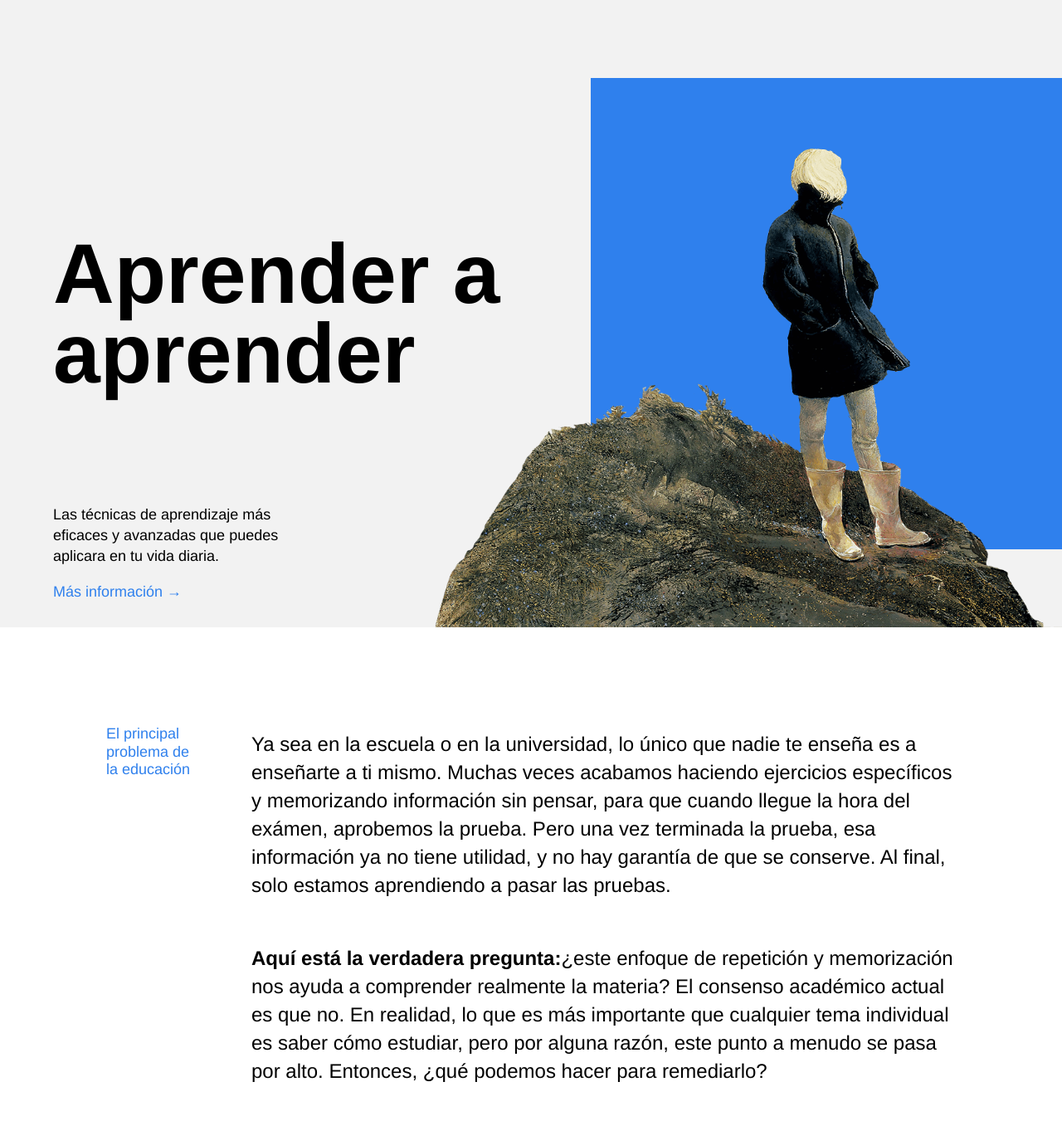
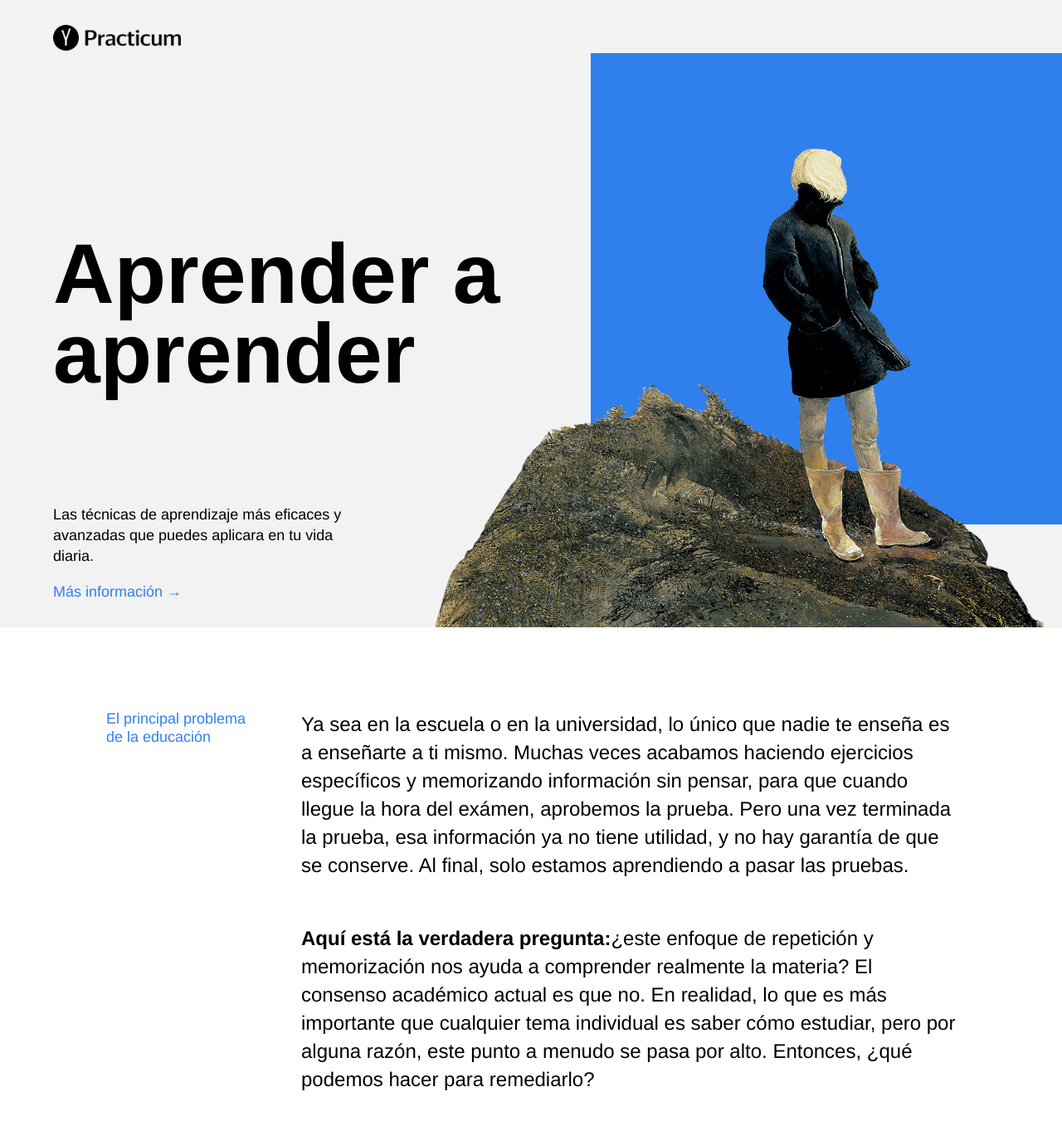
Before and after one commit to steven-villalba/web_project_1_es, a plain HTML site: page index.html in a window 1280 px wide. Shown: the top 1351 px of the page at 83% size. Drawn offline with Linux system fonts and the light colour scheme.

Commit message:
corregido 3

```diff
--- a/styles/style.css
+++ b/styles/style.css
@@ -39,8 +39,7 @@
 }
 .logo {
   width: 154px;
-  height: 31px;
-  padding: 30px 64px;
+  margin: 30px 64px;
 }
 .logo_place_header {
   position: absolute;
@@ -56,7 +55,7 @@
 }
 .header__subtitle {
   width: 388px;
-  padding: 0 0 30px 64px;
+  margin: 0 0 30px 64px;
   font-size: 18px;
   font-weight: normal;
   line-height: 25px;
@@ -79,10 +78,10 @@
 .header__square {
   height: 568px;
   width: 568px;
-  padding-top: 64px;
   background-color: #2F80ED;
   position: absolute;
   right: 0;
+  top: 64px;
   z-index: 0;
 }
 
@@ -99,14 +98,20 @@
   line-height: 1.2;
   font-size: 18px;
   font-weight: normal;
-  padding-right: 60px;
   color: #2F80ED;
+  margin: 0;
+}
+.two-columns__main-text {
+  margin-left: 60px;
 }
 .two-columns__paragraph {
   line-height: 34px;
   font-size: 24px;
   font-weight: normal;
   padding-bottom: 30px;
+}
+.two-columns__paragraph:first-of-type {
+  margin-top: 0;
 }
 .two-columns__paragraph:last-of-type {
   padding-bottom: 0px;
@@ -238,7 +243,6 @@
   height: 35px;
 }
 .footer__author {
-  padding: 18px 0;
   position: absolute;
   bottom: 0;
   line-height: 25px;
@@ -253,6 +257,8 @@
   display: flex;
   flex-direction: column;
   padding-top: 20px;
+  padding-left: 0;
+  margin: 0;
 }
 .footer__list_all {
   padding-bottom: 20px;
```
